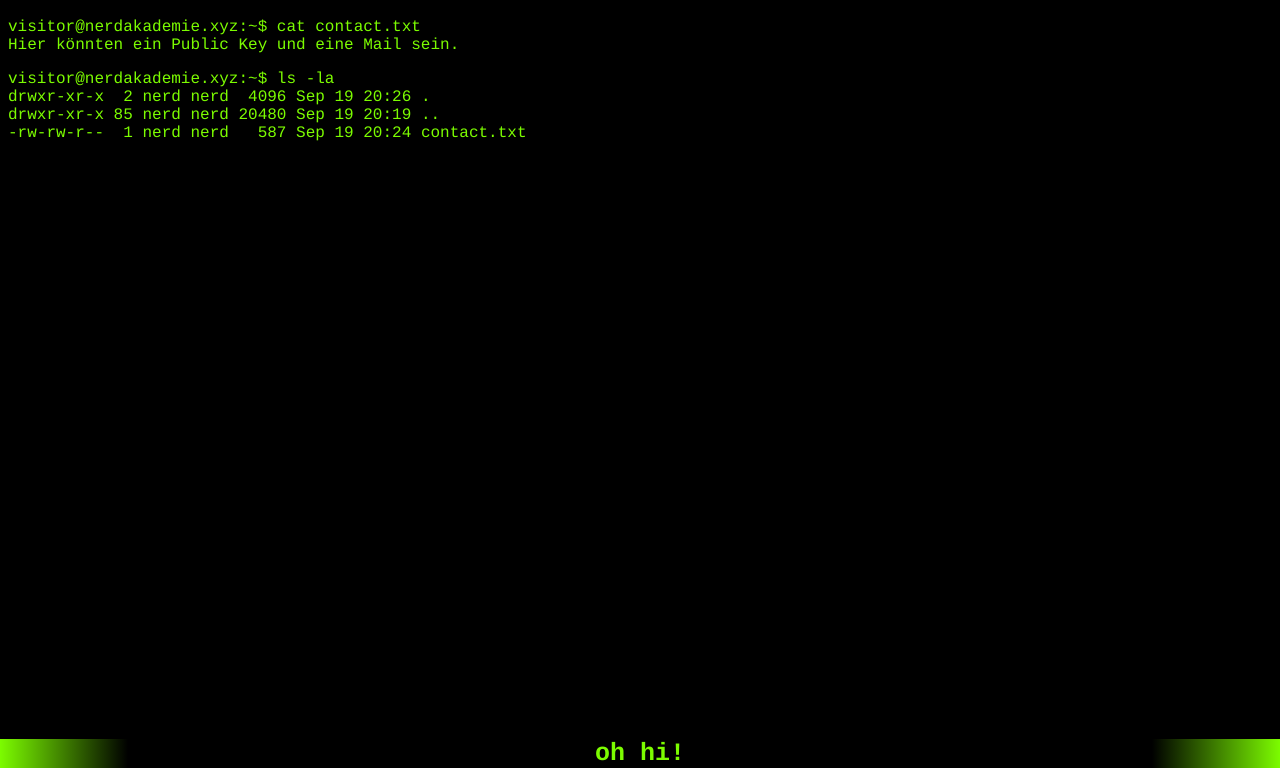
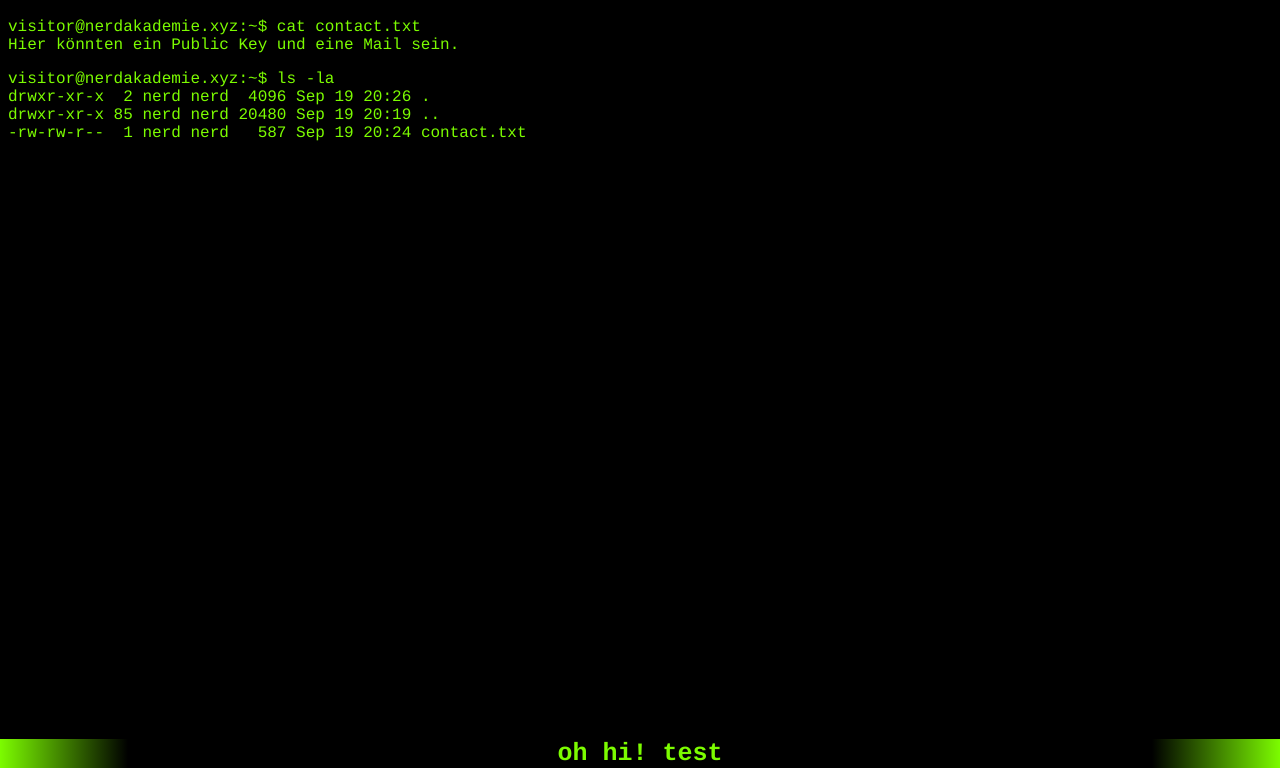
Before and after one commit to nerdakademie/nerdakademie.github.io, a plain HTML site: page contact.html in a window 1280 px wide. Shown: the part 32-800 px from the top of the page. Drawn offline with Linux system fonts and the light colour scheme.

Commit message:
Update contact.html

```diff
--- a/contact.html
+++ b/contact.html
@@ -26,7 +26,7 @@
   </p>
 </div>
 <div class="footer">
-  <h1>oh hi!</h1>
+  <h1>oh hi! test</h1>
 </div>
 </body>
 </html>
```
